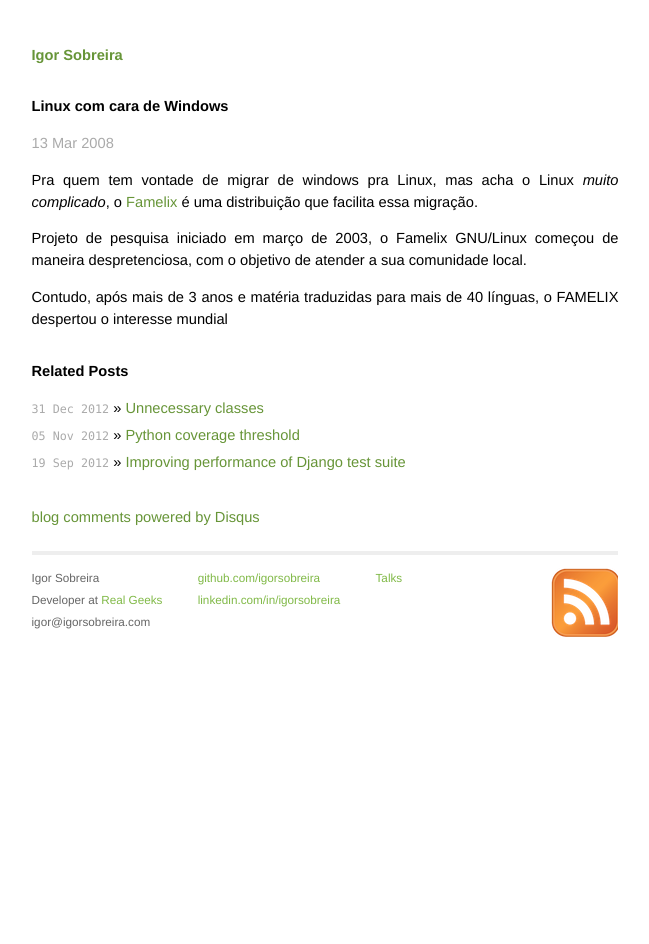
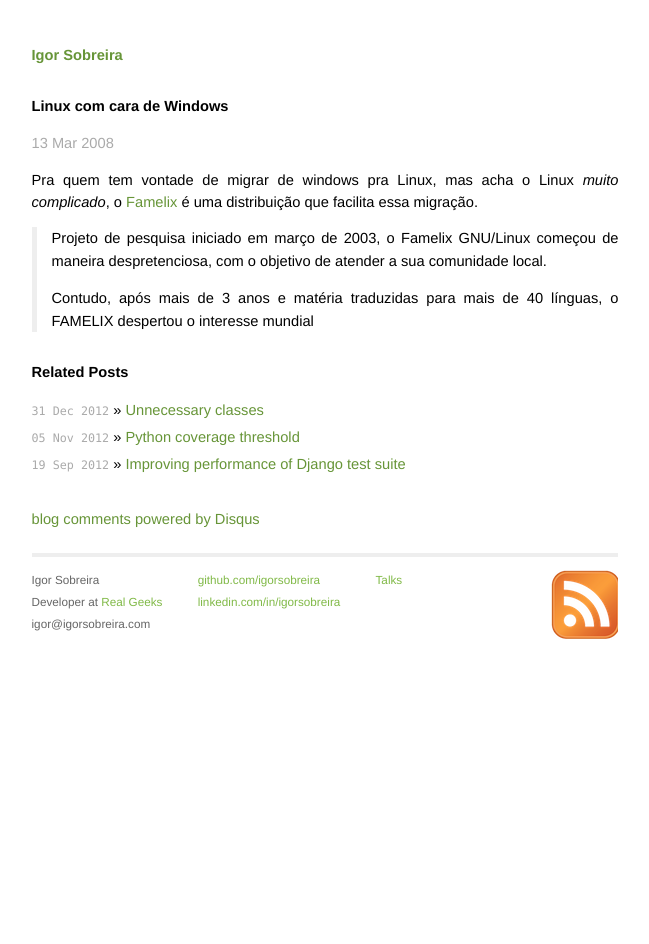
Before and after one commit to igorsobreira/igorsobreira.com, a Jekyll site: the page built from _posts/2008-3-13-linux-com-cara-de-windows.markdown, in a window 1280 px wide. Shown: the whole page, without its empty margins (315-964 px from the left). Built offline with Jekyll 4.4.1, drawn with Linux system fonts in a browser that asks for light colours; Markdown is read by kramdown in place of the engine named in the settings; comment, search, counter and statistics services are not loaded.

Commit message:
add blockquote style

```diff
--- a/assets/css/screen.css
+++ b/assets/css/screen.css
@@ -191,3 +191,16 @@ ul.posts {
   #related h2 {
     margin-bottom: 1em;
   }
+
+blockquote {
+  padding: 0 0 0 15px;
+  margin: 0 0 18px;
+  border-left: 5px solid #eeeeee;
+}
+
+blockquote p {
+  margin-bottom: 0;
+  font-size: 100%;
+  font-weight: 300;
+  line-height: 22.5px;
+}
```
